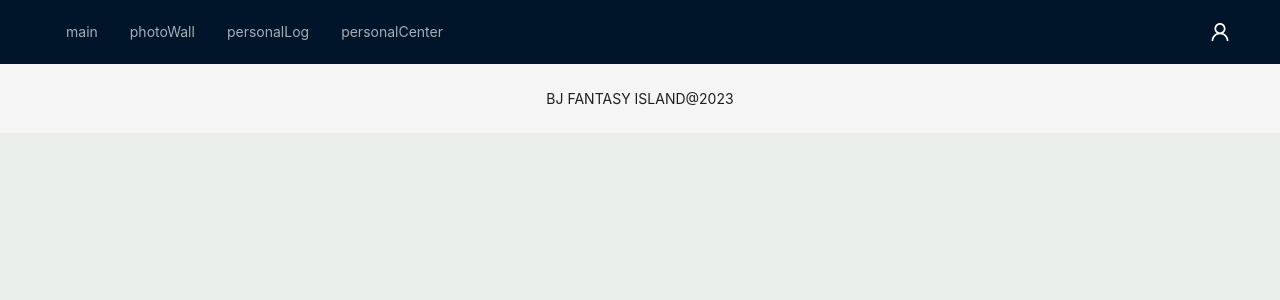
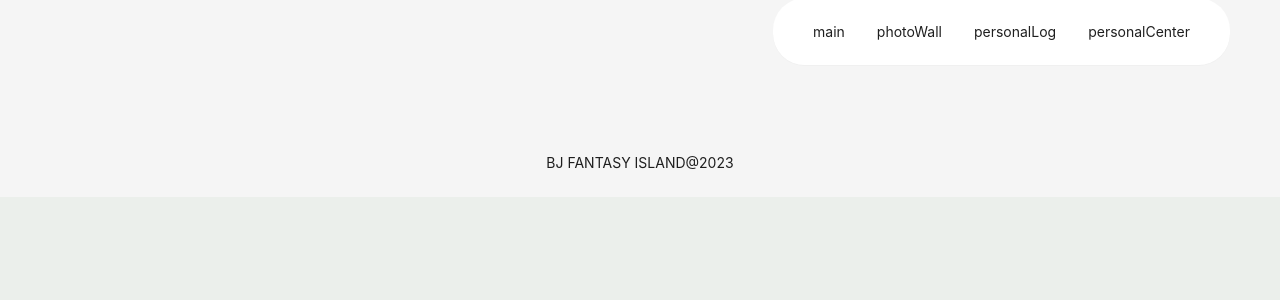
Before and after one commit to gwifloria/bj-fantasy-island, a React (Vite) app: page / in a window 1280 px wide. Shown: the top 300 px of the page. Built offline with nearby package versions, Linux system fonts and the light colour scheme.

Commit message:
feat: caresoul & color

```diff
--- a/index.html
+++ b/index.html
@@ -2,7 +2,7 @@
 <html lang="en">
   <head>
     <meta charset="UTF-8" />
-    <link rel="icon" type="image/svg+xml" href="/vite.svg" />
+    <link rel="icon" type="image/svg+xml" href="/src/assets/icon.svg" />
     <meta name="viewport" content="width=device-width, initial-scale=1.0" />
     <title>BJ-FANTASY_ISLAND</title>
   </head>
--- a/src/App.tsx
+++ b/src/App.tsx
@@ -1,16 +1,14 @@
 import { ConfigProvider, Layout } from 'antd';
 import { Content, Footer, Header } from 'antd/es/layout/layout';
-import { useNavigate, useRoutes } from 'react-router-dom';
+import { useRoutes } from 'react-router-dom';
 import './App.scss';
 import { NavigationBar } from './components/NavigationBar';
 import { themeConfig } from './constants/theme';
 import { routesList } from './router';
 
-import { UserOutlined } from '@ant-design/icons';
 
 function App() {
   const element = useRoutes(routesList);
-  const navigate = useNavigate()
 
   return (
     <>
@@ -20,11 +18,10 @@ function App() {
         }}
       >
         <Layout className="layout">
-          <Header style={{ display: 'flex', alignItems: 'center',justifyContent:'space-between' }}>
+          <Header style={{ display: 'flex', background: 'none', alignItems: 'center', justifyContent: 'flex-end' }}>
             <NavigationBar></NavigationBar>
-            <UserOutlined onClick={()=>navigate('/personalCenter')}  style={{fontSize:'20px',color:'#fff',cursor:'pointer'}}/>
           </Header>
-          <Content style={{ padding: '0 50px' }}>
+          <Content style={{ padding: '32px 48px' }}>
             <div className="site-layout-content" >
               {element}
             </div>
--- /dev/null
+++ b/src/components/NavigationBar/index.scss
@@ -0,0 +1,4 @@
+.navigation-bar__container{
+  border-radius: 32px;
+  padding:2px 24px;
+}
--- a/src/components/NavigationBar/index.tsx
+++ b/src/components/NavigationBar/index.tsx
@@ -2,10 +2,10 @@ import { routesList } from "@/router";
 import { Menu, MenuProps } from "antd";
 import { useMemo } from "react";
 import { useNavigate } from "react-router-dom";
+import './index.scss';
 
 export const NavigationBar = () => {
   const navigate = useNavigate();
-
   const navigationItems = useMemo(() => routesList.map((item) => {
     return {
       ...item,
@@ -21,8 +21,8 @@ export const NavigationBar = () => {
 
   return (
     <Menu
+      className="navigation-bar__container"
       onClick={handleMenuItemClick}
-      theme="dark"
       mode="horizontal"
       defaultSelectedKeys={['1']}
       items={navigationItems}
--- a/src/constants/theme.ts
+++ b/src/constants/theme.ts
@@ -1,10 +1,8 @@
 import { ThemeConfig } from "antd";
 
 export const themeConfig:ThemeConfig["token"] = {
-  colorPrimary:'#9cada1',
-  colorSuccess:'#b1c0bf',
-  colorError:'#90655a',
-  colorWarning:'#c9957a',
-  colorInfo:'#cdd8cc',
-  colorFillAlter:'#cdd8cc66'
-}
+  "colorPrimary": "#9cada1",
+    "colorInfo": "#9cada1",
+    "colorSuccess": "#a4caa5",
+    "colorWarning": "#c9957a",
+    "colorError": "#da7775"}
--- a/src/pages/Main/index.tsx
+++ b/src/pages/Main/index.tsx
@@ -1,8 +1,10 @@
-const Main = ()=>{
+import { PhotoCarousel } from "@/components/PhotoCarousel"
+
+const Main = () => {
   return (
     <div className="main_wrapper">
       {/* avatar */}
-
+      <PhotoCarousel />
     </div>
   )
 }
--- a/src/pages/PhotoWall/index.tsx
+++ b/src/pages/PhotoWall/index.tsx
@@ -1,4 +1,5 @@
 import { Album } from "./Album"
+import { PhotoCarousel } from "../../components/PhotoCarousel"
 import { albumsConfig } from "./config"
 
 const PhotoWall = () => {
@@ -7,7 +8,7 @@ const PhotoWall = () => {
       {
         albumsConfig?.map((album) => <Album key={album.key} items={album.items}></Album>)
       }
-
+      <PhotoCarousel></PhotoCarousel>
     </div>
   )
 }
```
Also changed, not shown: src/components/PhotoCarousel/index.tsx (added, +8 -0 lines), src/assets/icon.svg (added).
